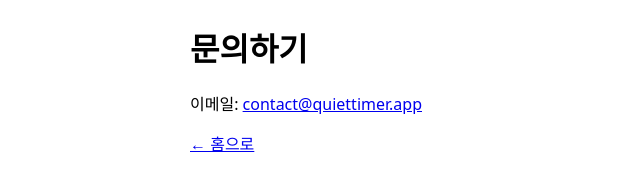
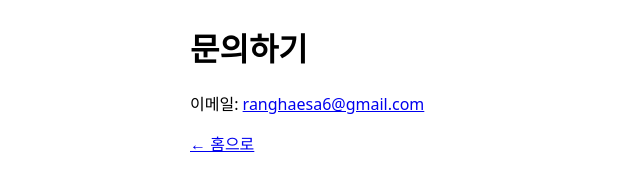
Before and after one commit to rangHaeSa/ranghaesa.github.io, a plain HTML site: page contact.html in a window 1280 px wide. Shown: the full height of the page, 0-640 px from the left. Drawn offline with Linux system fonts and the light colour scheme.

Commit message:
Update contact.html

```diff
--- a/contact.html
+++ b/contact.html
@@ -1,5 +1,5 @@
 <!doctype html><html lang="ko"><head><meta charset="utf-8"><meta name="viewport" content="width=device-width,initial-scale=1"><title>문의 - QuietTimer</title><link rel="canonical" href="https://ranghaesa.github.io/contact.html"></head><body><main style="max-width:900px;margin:24px auto;font-family:system-ui">
 <h1>문의하기</h1>
-<p>이메일: <a href="mailto:contact@quiettimer.app">contact@quiettimer.app</a></p>
+<p>이메일: <a href="mailto:ranghaesa6@gmail.com">ranghaesa6@gmail.com</a></p>
 <p><a href="/">← 홈으로</a></p>
 </main></body></html>
```
